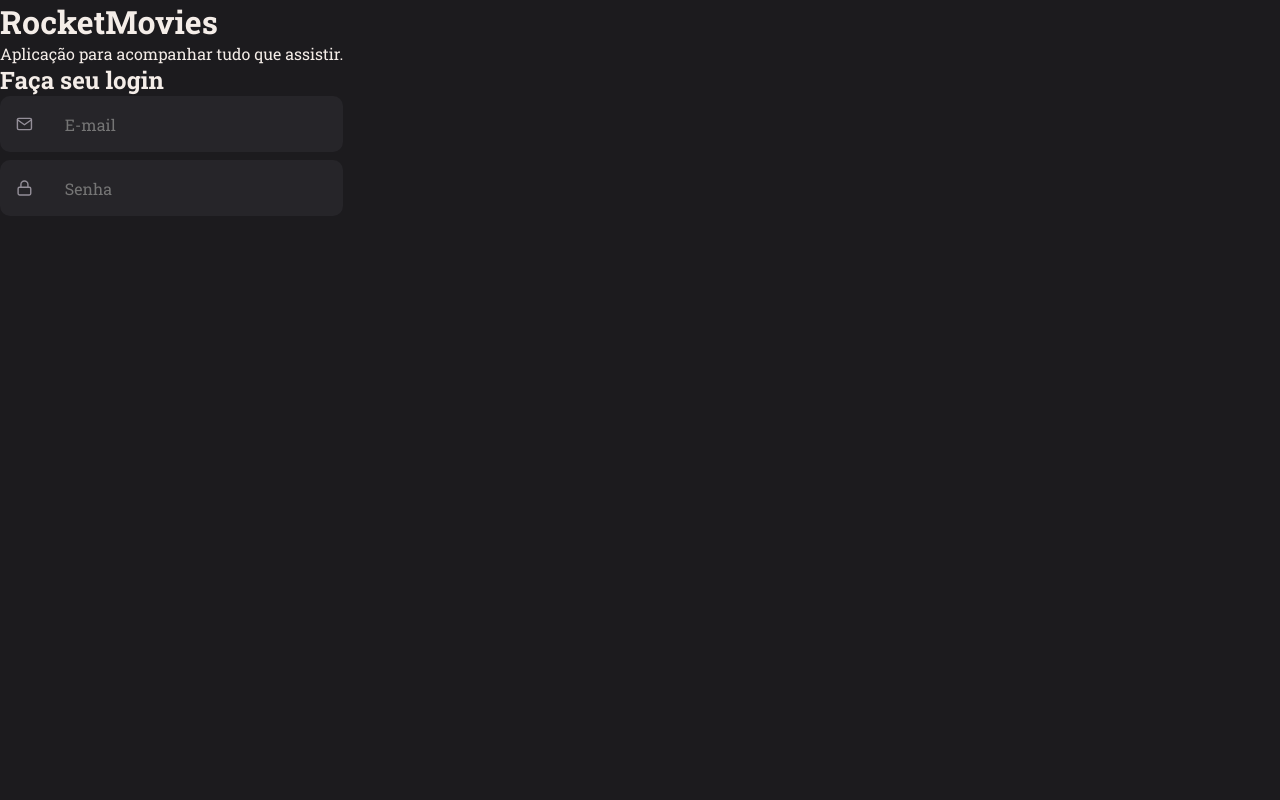
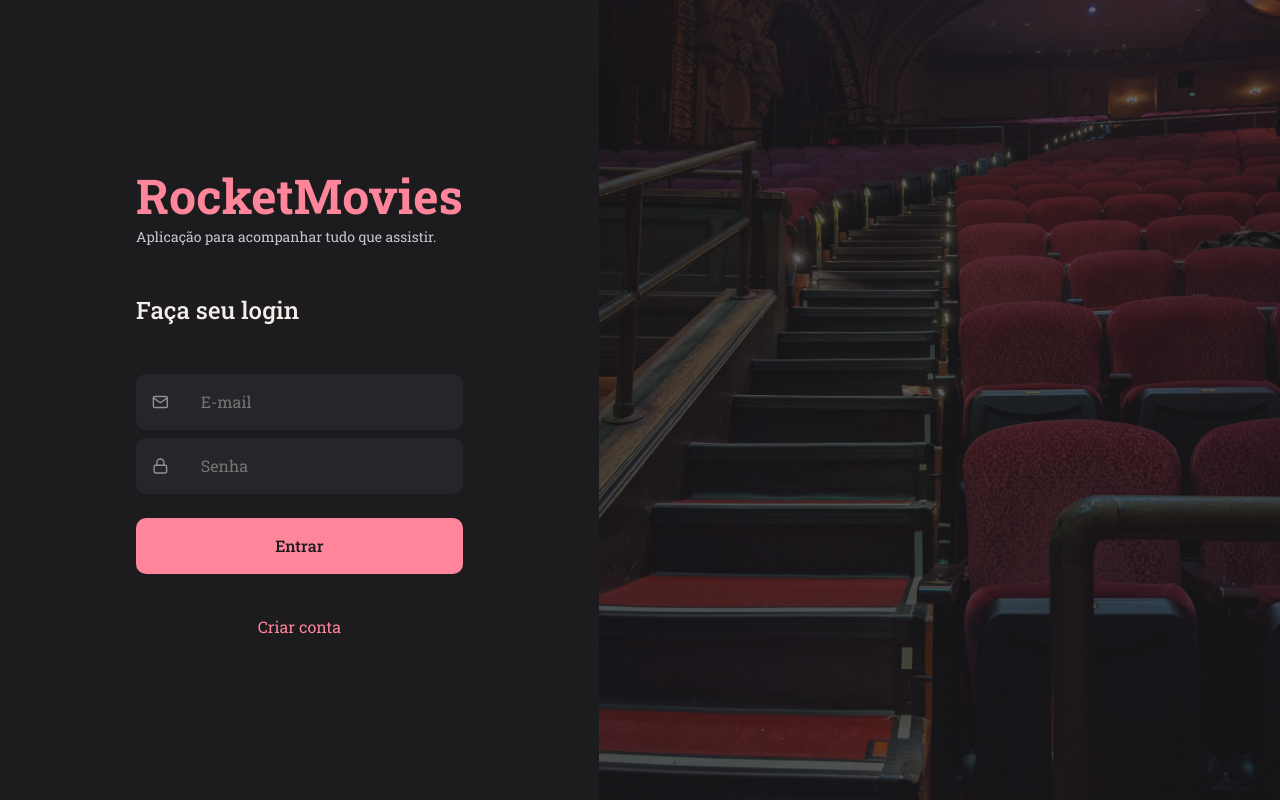
Before and after one commit to nikolasmarlon/Movies-notes, a React (Vite) app: page / in a window 1280 px wide. Built offline with nearby package versions, Linux system fonts and the light colour scheme.

Commit message:
Finalizado tela de Login

```diff
--- a/src/components/Button/styles.js
+++ b/src/components/Button/styles.js
@@ -12,9 +12,11 @@ export const ButtonContainer = styled.button`
     margin-top: 16px;
     border-radius: 10px;
     font-size: 16px;
+    font-weight: 500;
 
     display: flex;
     align-items: center;
+    justify-content: center;
     gap: 10px;
 
     &:disabled{
--- a/src/components/Input/styles.js
+++ b/src/components/Input/styles.js
@@ -12,6 +12,12 @@ export const DivContainer = styled.div`
     margin-bottom: 8px;
     border-radius: 10px;
 
+
+    // lança uma borda na div do input em focus
+    &:focus-within{
+        outline: 1px solid ${( {theme} ) => theme.COLORS.RED_300}; // trocado border por outline, pois a borda deslocava os elementos para cima durante a seleção
+    }
+
     >svg{
         margin: 0 16px;
     }
@@ -24,6 +30,17 @@ export const DivContainer = styled.div`
         background: transparent;
         border: none;
 
+
+        //Muda o a cor e borda do autofocus do nevegador
+        &:-webkit-autofill{
+            -webkit-box-shadow: 0 0 0 30px gray inset;
+            border-radius: 0 10px 10px 0;
+        }
+
+
+        &:-webkit-autofill {
+            -webkit-text-fill-color: ${( {theme} ) => theme.COLORS.GRAY_900};
+        }
         &:placeholder{
             color: ${( {theme} ) => theme.COLORS.GRAY_600};
         }
--- a/src/pages/Login/index.jsx
+++ b/src/pages/Login/index.jsx
@@ -1,5 +1,7 @@
 import { Input } from "../../components/Input";
-import { DivContainer, Form } from "./styles";
+import { Button } from "../../components/Button";
+
+import { Background, DivContainer, Form } from "./styles";
 import { FiLock, FiMail } from 'react-icons/fi'
 
 
@@ -11,9 +13,16 @@ export function Login(){
                 <p>Aplicação para acompanhar tudo que assistir.</p>
 
                 <h2>Faça seu login</h2>
-                <Input icon={FiMail} placeholder="E-mail" />
-                <Input icon={FiLock} placeholder="Senha" />
+                <Input required type="text" icon={FiMail} placeholder="E-mail" />
+                <Input required type="password" icon={FiLock} placeholder="Senha" />
+
+                <Button title="Entrar" />
+
+                <a href="#">Criar conta</a>
             </Form>
+
+            <Background/>
+
         </DivContainer>
     )
 }
--- a/src/pages/Login/styles.js
+++ b/src/pages/Login/styles.js
@@ -1,5 +1,5 @@
 import styled from "styled-components"
-
+import capaLogin  from '../../assets/capa-cinema.png'
 
 // color: ${( {theme} ) => theme.COLORS.RED_300};
 
@@ -10,7 +10,43 @@ export const DivContainer = styled.div`
 `
 
 export const Form = styled.form`
+    padding: 0 136px;
 
+    display: flex;
+    flex-direction: column;
+    justify-content: center;
+    align-items: start;
 
+    >h1{
+        font-size: 48px;
+        font-weight: bold;
+        color: ${( {theme} ) => theme.COLORS.RED_300};
+    }
+
+    >p{
+        font-size: 14px;
+        color: ${( {theme} ) => theme.COLORS.GRAY_500};
+    }
+
+    >h2{
+
+        font-size: 24px;
+        margin-top: 48px;
+        margin-bottom: 48px;
+        font-weight: 500;
+    }
+
+    >a {
+        margin-top: 42px;
+        color: ${( {theme} ) => theme.COLORS.RED_300};
+        width: 100%;
+        text-align: center;
+    }
 
 `
+
+export const Background = styled.div`
+    flex: 1;
+    background: url(${capaLogin}) no-repeat center center;
+    background-size: cover;
+`
```
Also changed, not shown: src/assets/capa-cinema.png (added).
